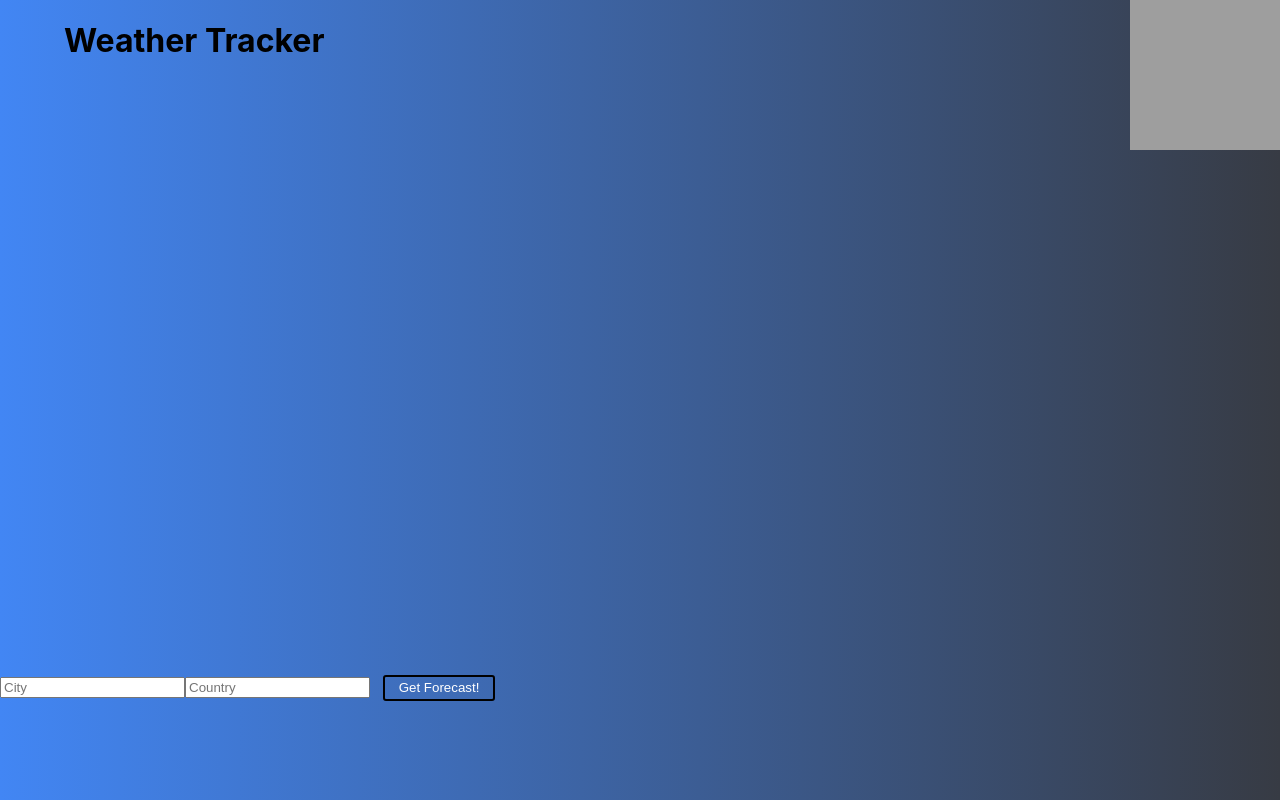
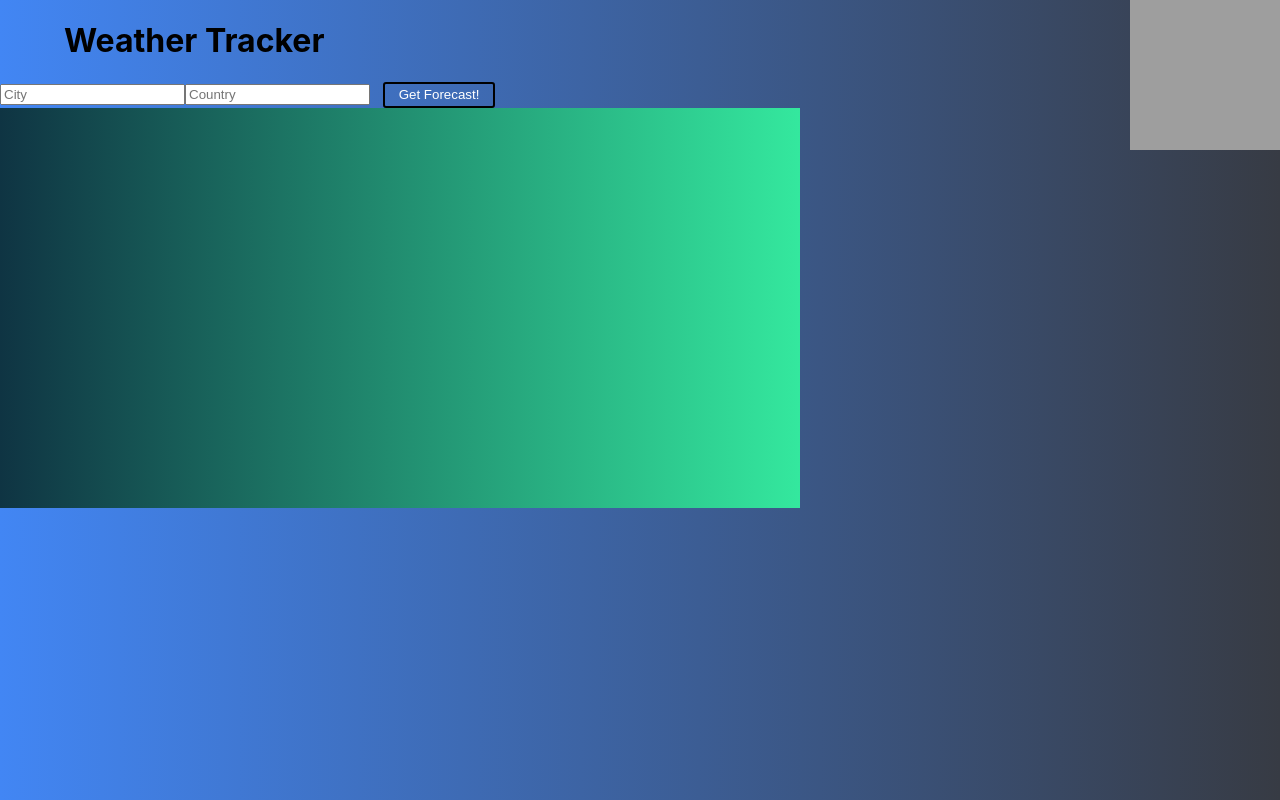
Before and after one commit to itdev164-sp2019/carrillo-diego-P2, a React (Create React App) app in the folder weather-app/: page / in a window 1280 px wide. Built offline with nearby package versions, Linux system fonts and the light colour scheme; grey boxes are pictures that could not be loaded.

Commit message:
displaying data from API

```diff
--- a/weather-app/src/App.js
+++ b/weather-app/src/App.js
@@ -1,7 +1,7 @@
 import React, { Component } from 'react';
 import Layout from './components/Layout';
 import Form from './components/Form';
-import Weather from './components/Weather';
+import WeatherForm from './components/WeatherForm';
 import './App.css';
 
 const APIKey = "e06c60caa646bec9768fa32ed136c7b5";
@@ -12,16 +12,13 @@ class App extends Component {
     super(props);
 
     this.state = {
-      temperature: undefined,
       city: undefined,
       country: undefined,
       description: undefined,
-      icon: undefined,
-      date: undefined,
       currentWeather: undefined,
       maxWeather: undefined,
       minWeather: undefined,
-
+      humidity: undefined,
       title: "Weather Tracker",
     Ftitle: "DCarr-Media"
     };
@@ -34,21 +31,22 @@ class App extends Component {
 
     const city = e.target.elements.city.value;
     const country = e.target.elements.country.value;
-    const APIcall = await fetch(`http://api.openweathermap.org/data/2.5/forecast?q=${city},${country}&appid=${APIKey}`);
+    const APIcall = await fetch(`http://api.openweathermap.org/data/2.5/weather?q=${city},${country}&appid=${APIKey}&units=imperial`);
 
     //modified API call by inserting city and country
 
     const data = await APIcall.json();
     this.setState({
-      city: data.city.name,
-      country: data.city.country,
-      description: data.list[0].weather.description,
-      icon: data.list[0].weather.icon,
-      date: data.list[0].dt_txt,
-      currentWeather: data.list[0].main.temp,
-      maxWeather: data.list[0].main.temp_max,
-      minWeather: data.list[0].main.temp_min
+      city: data.name,
+      country: data.sys.country,
+      description: data.weather[0].description,
+      icon: data.weather[0].icon,
+      currentWeather: data.main.temp,
+      maxWeather: data.main.temp_max,
+      minWeather: data.main.temp_min,
+      humidity: data.main.humidity
     })
+
     console.log(data);
   }
 
@@ -57,9 +55,19 @@ class App extends Component {
       <div className="App">
      <Layout title={this.state.title} />
      <Form getForecast={this.getForecast} />
+     <WeatherForm
+
+      city={this.state.city}
+      country={this.state.country}
+      currentWeather={this.state.currentWeather}
+      description={this.state.description}
+      maxWeather={this.state.maxWeather}
+      minWeather={this.state.minWeather}
+      humidity={this.state.humidity}
+     />
      </div>
     );
-  }//Form calls getWeather Function
+  }//Form calls getWeather Function and gets passed on to weatherForm
 }
 
 export default App;
--- a/weather-app/src/components/Layout.js
+++ b/weather-app/src/components/Layout.js
@@ -6,7 +6,6 @@ const Display = styled(Flex)`
     background: #373B44;
     background: -webkit-linear-gradient(to right, #4286f4, #373B44);
     background: linear-gradient(to right, #4286f4, #373B44);
-    height: 675px;
 `;
 
 
@@ -27,6 +26,7 @@ const Image = styled.image`
 `;
 
 
+
 const Layout = props => (
         <Display>
             <H1>{props.title}</H1>
--- a/weather-app/src/components/Weather.js
+++ /dev/null
@@ -1,11 +0,0 @@
-import React from 'react';
-
-class Weather extends React.Component {
-    render() {
-        return (
-            <div></div>
-        )
-    }
-}
-
-export default Weather;
--- /dev/null
+++ b/weather-app/src/components/WeatherForm.js
@@ -0,0 +1,30 @@
+import React from 'react';
+import { Box } from 'rebass';
+import styled from 'styled-components';
+
+const Container = styled(Box)`
+    height: 400px;
+    width: 800px;
+    background: #34e89e;
+    background: -webkit-linear-gradient(to right, #0f3443, #34e89e);
+    background: linear-gradient(to right, #0f3443, #34e89e);
+     display: block;
+    margin-left: auto;
+    margin-right: auto;
+`;
+
+
+const WeatherForm = (props) => (
+            <Container>
+                {props.city && props.country && <p>Location: {props.city}, {props.country}</p>}
+                {props.currentWeather && <p>Weather: {props.currentWeather}</p>}
+                {props.description && <p>Condition: {props.description}</p>}
+                {props.maxWeather && <p>High: {props.maxWeather}</p>}
+                {props.minWeather && <p>Low: {props.minWeather}</p>}
+                {props.humidity && <p>Humidity: {props.humidity}</p>}
+            </Container>
+);
+
+
+
+export default WeatherForm;
```
